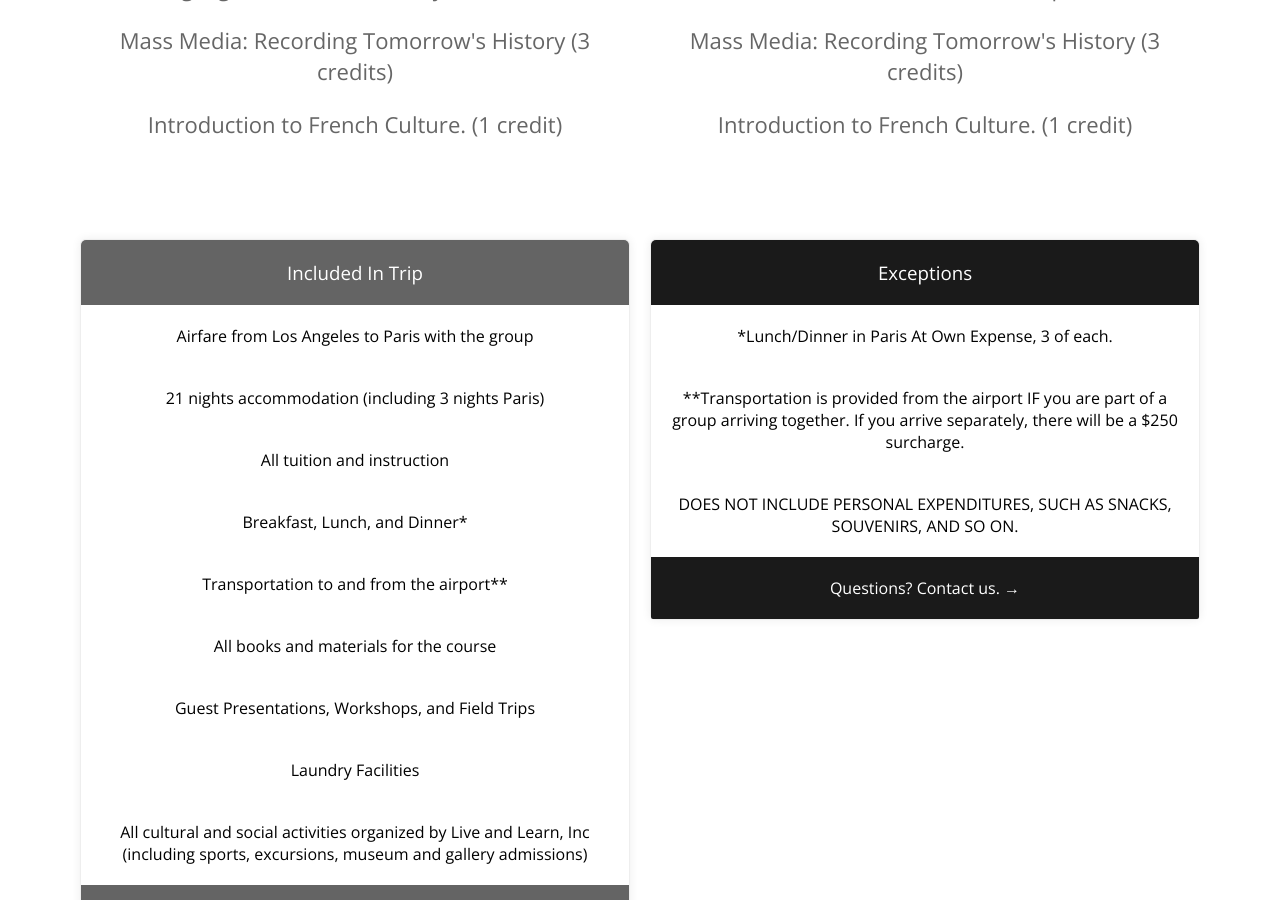
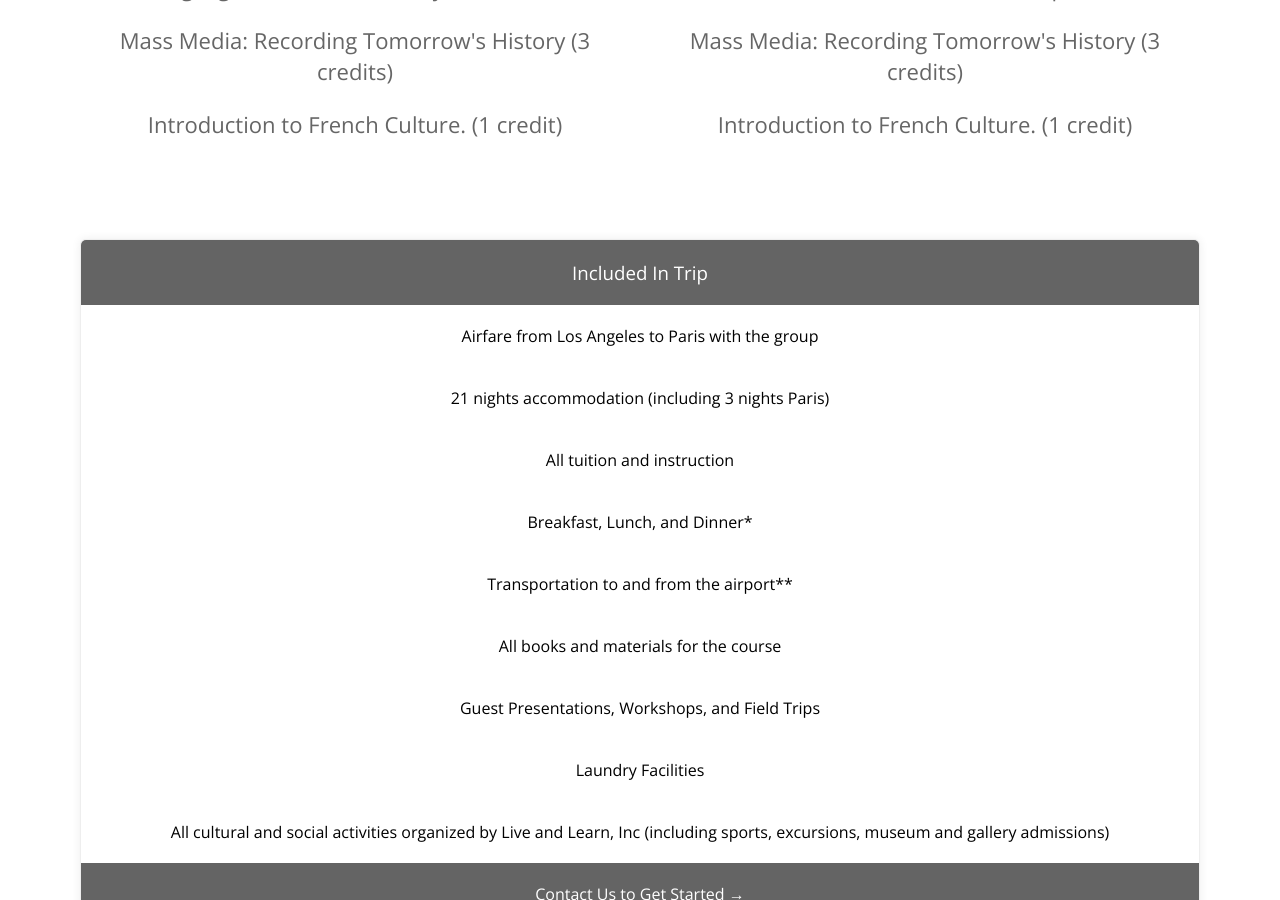
Before and after one commit to baritchie/project1, a Jekyll site: the page built from summerschoolprograms.html, in a window 1280 px wide and 900 px high, scrolled down 484 px. Built offline with Jekyll 4.4.1, drawn with Linux system fonts in a browser that asks for light colours.

Commit message:
Updated 'summerschoolprograms.html' via CloudCannon

```diff
--- a/summerschoolprograms.html
+++ b/summerschoolprograms.html
@@ -30,23 +30,6 @@ pricing_table:
     call_to_action:
       link: 'https://summerschoolfrance.com/contact/'
       text: Contact Us to Get Started
-  - name: Exceptions
-    color: '#1a1a1a'
-    features:
-      - text: '*Lunch/Dinner in Paris At Own Expense, 3 of each.'
-        highlight: false
-      - text: >-
-          **Transportation is provided from the airport IF you are part of a
-          group arriving together. If you arrive separately, there will be a
-          $250 surcharge.
-        highlight: false
-      - text: >-
-          DOES NOT INCLUDE  PERSONAL EXPENDITURES, SUCH AS SNACKS, SOUVENIRS,
-          AND SO ON.
-        highlight: false
-    call_to_action:
-      link: /contact/
-      text: Questions? Contact us.
 faq:
   - question: 'FAQ #1'
     answer: 'FAQ Answer #1'
```
